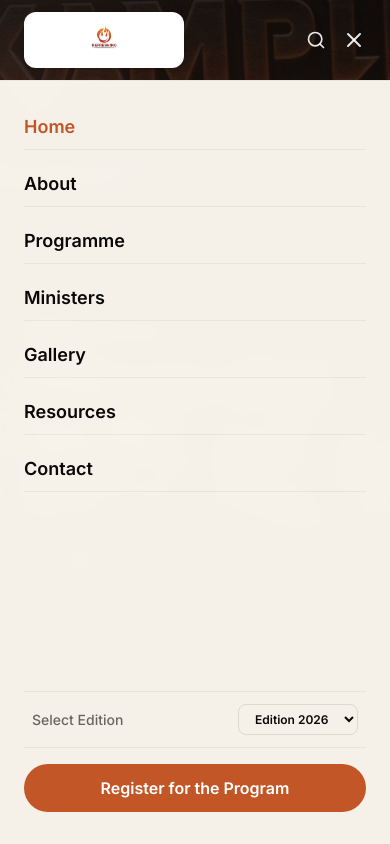
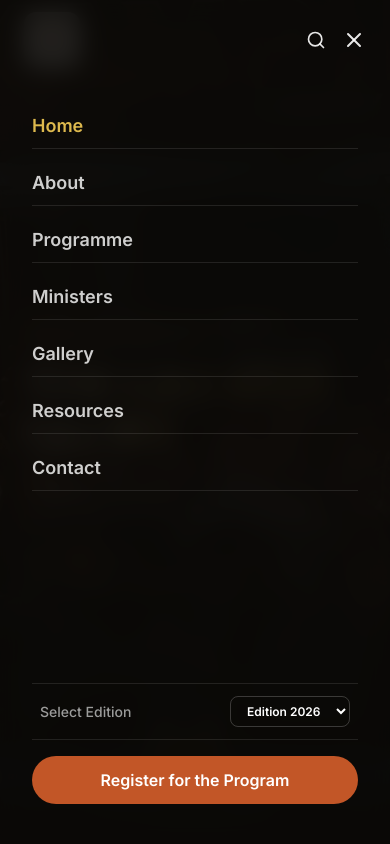
Before and after one commit to lsbsf-dev/refrshing-website, a Next.js app: page / in a window 390 px wide. Both pictures are taken after a click on the button 354 px from the left and 40 px from the top of the page. Shown: the top 844 px of the page. Built offline with nearby package versions, Linux system fonts and the light colour scheme.

Commit message:
Fix logo scaling on navbar/footer, and implement full-screen mobile menu overlay with glassy background

```diff
--- a/src/components/shared/Footer.tsx
+++ b/src/components/shared/Footer.tsx
@@ -11,8 +11,8 @@ export function Footer() {
 
         {/* Column 1: Brand details */}
         <div className="flex flex-col gap-5">
-          {/* Refreshing logo backing plate - scaled up and confident */}
-          <div className="relative h-20 w-60 sm:h-22 sm:w-64 bg-white px-4 py-2.5 rounded-lg flex items-center justify-center shadow-md">
+          {/* Refreshing logo backing plate - square shaped to match BSF logo and keep visual symmetry */}
+          <div className="relative h-28 w-28 sm:h-32 sm:w-32 bg-white p-3 rounded-lg flex items-center justify-center shadow-md hover:scale-[1.02] transition-transform duration-300">
             <div className="relative w-full h-full">
               <Image
                 src="/refreshing-logo.png"
--- a/src/components/shared/Header.tsx
+++ b/src/components/shared/Header.tsx
@@ -48,10 +48,14 @@ export function Header() {
 
   const editions = ["2026", "2025", "2024"];
 
+  const isMenuVisualDark = mobileMenuOpen || !isScrolled;
+
   const headerHeightClass = "lg:h-24 h-20";
-  const headerBackgroundClass = isScrolled
-    ? "fixed top-0 left-0 right-0 z-50 w-full bg-white/95 border-b border-black/5 backdrop-blur-xs shadow-xs"
-    : "fixed top-0 left-0 right-0 z-50 w-full bg-transparent border-transparent";
+  const headerBackgroundClass = mobileMenuOpen
+    ? "fixed top-0 left-0 right-0 z-50 w-full bg-transparent border-transparent"
+    : isScrolled
+      ? "fixed top-0 left-0 right-0 z-50 w-full bg-white/95 border-b border-black/5 backdrop-blur-xs shadow-xs"
+      : "fixed top-0 left-0 right-0 z-50 w-full bg-transparent border-transparent";
 
   const activeLinkClass = isScrolled
     ? "text-[#C25627] border-b border-[#C25627] font-semibold"
@@ -61,21 +65,21 @@ export function Header() {
     ? "text-[#0B0907] hover:text-[#C25627] transition-colors py-1"
     : "text-white/80 hover:text-white transition-colors py-1";
 
-  const iconColorClass = isScrolled
-    ? "text-[#0B0907] hover:text-[#C25627] transition-colors"
-    : "text-white/90 hover:text-white transition-colors";
+  const iconColorClass = isMenuVisualDark
+    ? "text-white/90 hover:text-white transition-colors"
+    : "text-[#0B0907] hover:text-[#C25627] transition-colors";
 
-  const switcherBorderClass = isScrolled
-    ? "border-black/10 text-[#0B0907] hover:bg-black/5"
-    : "border-white/20 text-white hover:bg-white/5";
+  const switcherBorderClass = isMenuVisualDark
+    ? "border-white/20 text-white hover:bg-white/5"
+    : "border-black/10 text-[#0B0907] hover:bg-black/5";
 
   return (
     <header className={`flex items-center transition-all duration-300 ${headerBackgroundClass} ${headerHeightClass}`}>
       <div className="w-full max-w-7xl mx-auto px-6 md:px-16 flex items-center justify-between">
 
-        {/* Left: Branding with local light backing plate to keep wordmark legible on dark hero (enlarged & spaced) */}
+        {/* Left: Branding with local light backing plate - square shaped to fit the logo beautifully */}
         <Link href="/" className="flex items-center active-press">
-          <div className="relative h-14 w-40 sm:h-16 sm:w-48 lg:h-18 lg:w-56 bg-white px-4 py-2.5 rounded-lg flex items-center justify-center shadow-sm hover:scale-[1.02] transition-transform duration-300">
+          <div className="relative h-14 w-14 sm:h-16 sm:w-16 lg:h-18 lg:w-18 bg-white p-2 rounded-lg flex items-center justify-center shadow-sm hover:scale-[1.02] transition-transform duration-300">
             <div className="relative w-full h-full">
               <Image
                 src="/refreshing-logo.png"
@@ -149,7 +153,7 @@ export function Header() {
         </div>
 
         {/* Mobile menu trigger */}
-        <div className="lg:hidden flex items-center gap-4">
+        <div className="lg:hidden flex items-center gap-4 z-50">
           <Link href="/search" className={`active-press ${iconColorClass}`}>
             <Search className="h-5 w-5" />
           </Link>
@@ -162,9 +166,9 @@ export function Header() {
         </div>
       </div>
 
-      {/* Mobile Drawer Overlay */}
+      {/* Mobile Drawer Overlay - Full page dark glassy backdrop */}
       {mobileMenuOpen && (
-        <div className="lg:hidden fixed inset-x-0 bottom-0 top-20 bg-[#FAF6EE]/98 backdrop-blur-md z-40 flex flex-col px-6 py-8 border-t border-black/5 overflow-y-auto animate-fade-in">
+        <div className="lg:hidden fixed inset-0 bg-[#0B0907]/90 backdrop-blur-md z-40 flex flex-col px-8 pt-28 pb-10 overflow-y-auto animate-fade-in text-white">
           <nav className="flex flex-col gap-5 text-left mb-8">
             {navLinks.map((link) => {
               const isActive = pathname === link.href;
@@ -173,7 +177,7 @@ export function Header() {
                   key={link.label}
                   href={link.href}
                   onClick={() => setMobileMenuOpen(false)}
-                  className={`font-sans text-lg font-semibold border-b border-black/5 pb-2 active-press ${isActive ? "text-[#C25627]" : "text-[#0B0907]"}`}
+                  className={`font-sans text-lg font-semibold border-b border-white/10 pb-2 active-press ${isActive ? "text-[#DDB94E]" : "text-white/80"}`}
                 >
                   {link.label}
                 </Link>
@@ -183,11 +187,11 @@ export function Header() {
 
           <div className="flex flex-col gap-4 mt-auto font-sans">
             {/* Edition Switcher inside mobile drawer */}
-            <div className="flex items-center justify-between px-2 py-3 border-y border-black/5">
-              <span className="font-sans text-sm font-medium text-[#0B0907]/60">Select Edition</span>
-              <select className="font-sans text-xs font-semibold bg-transparent border border-black/10 px-3 py-1.5 text-[#0B0907] outline-none rounded-md">
+            <div className="flex items-center justify-between px-2 py-3 border-y border-white/10">
+              <span className="font-sans text-sm font-medium text-white/60">Select Edition</span>
+              <select className="font-sans text-xs font-semibold bg-transparent border border-white/20 px-3 py-1.5 text-white outline-none rounded-md">
                 {editions.map((ed) => (
-                  <option key={ed} value={ed} className="bg-white text-[#0B0907]">Edition {ed}</option>
+                  <option key={ed} value={ed} className="bg-[#0B0907] text-white">Edition {ed}</option>
                 ))}
               </select>
             </div>
```
